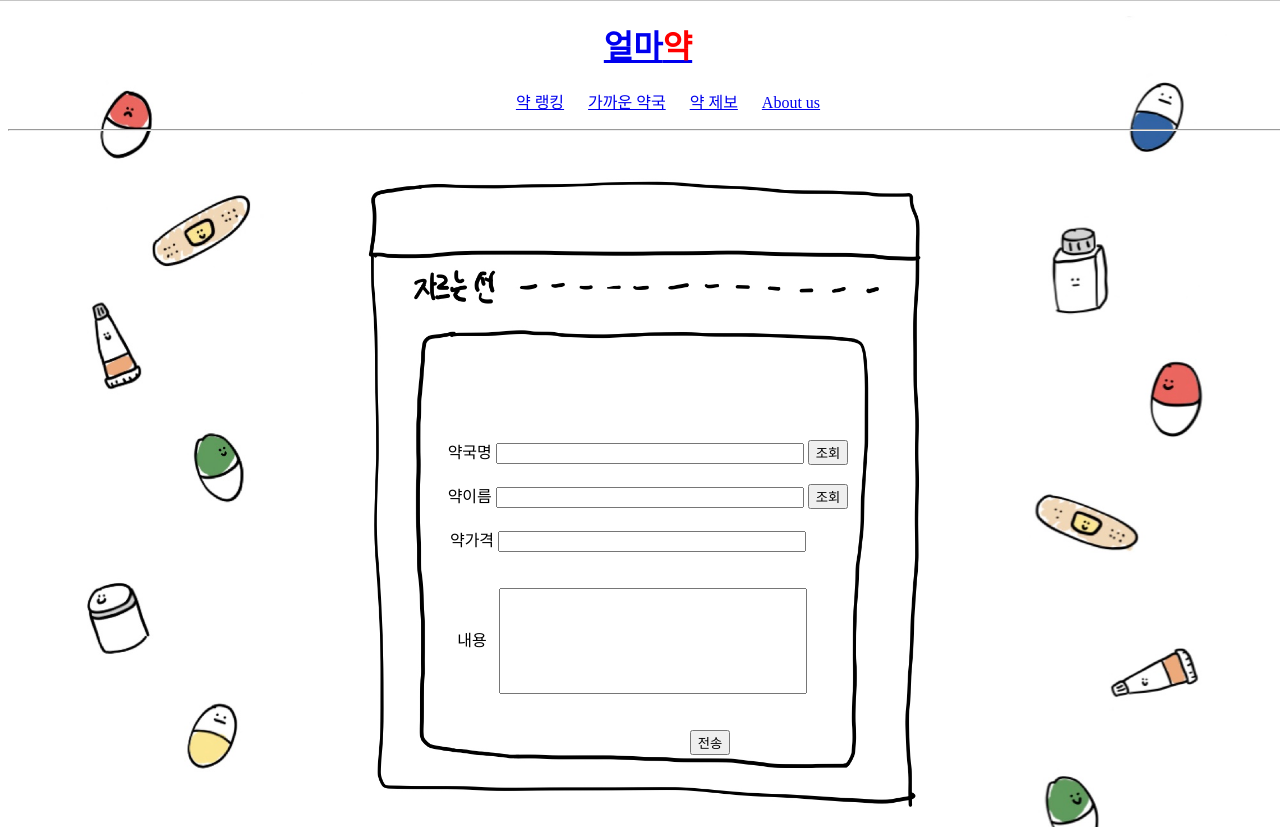
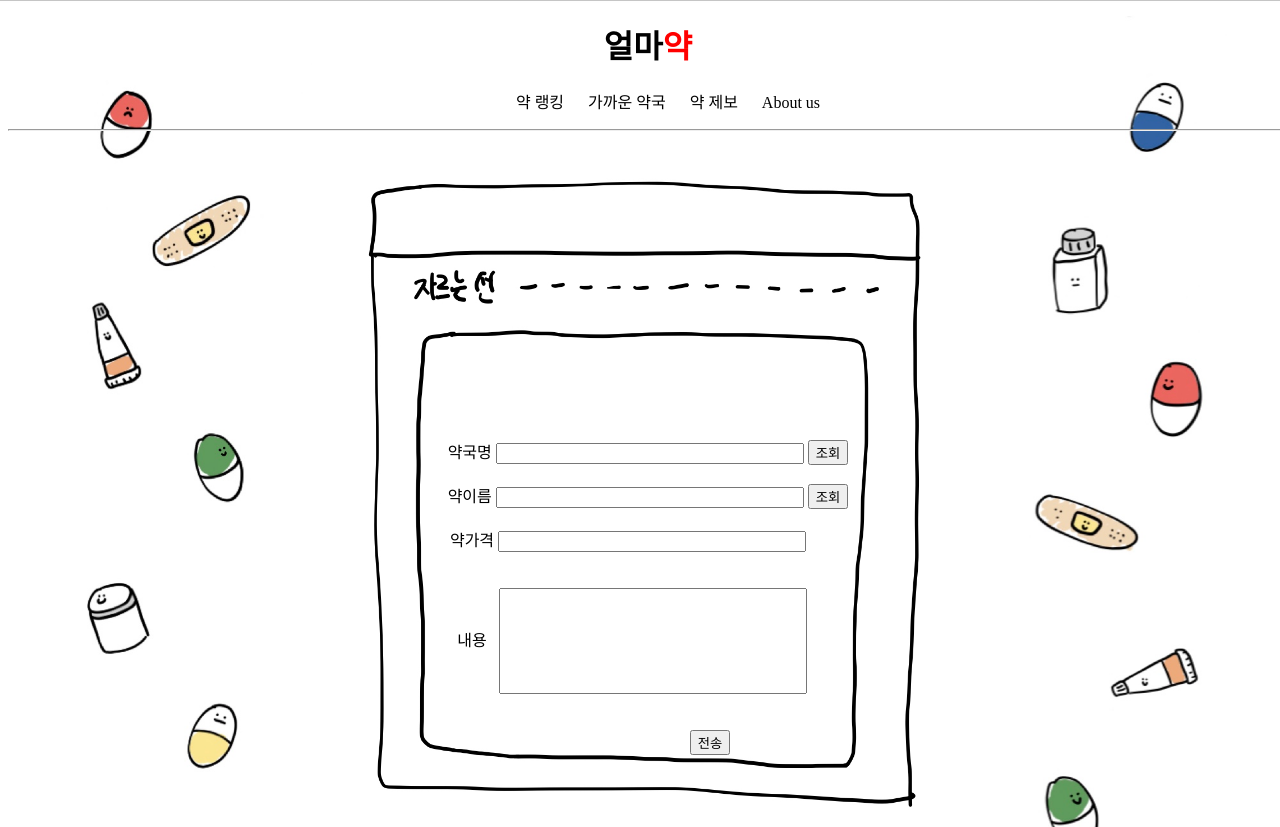
Before and after one commit to KNU-OSP10/FinalProject, a Flask app: page /report in a window 1280 px wide. Run offline with Flask 2, Linux system fonts and the light colour scheme; some libraries are stand-ins or nearby versions; some web fonts are replaced.

Commit message:
add something

```diff
--- a/flask_files/templates/base.html
+++ b/flask_files/templates/base.html
@@ -66,7 +66,6 @@
             </ul>
         </nav>
     </header>
-    <hr>
     <div class="base_image">
     <div class="content">
        약 조회수 랭킹
--- a/flask_files/templates/report.html
+++ b/flask_files/templates/report.html
@@ -50,6 +50,10 @@
         #description{
             width: 300px;
             height: 100px;
+        }
+        a {
+            text-decoration: none;
+            color: black;
         }
     </style>
 </head>
```
